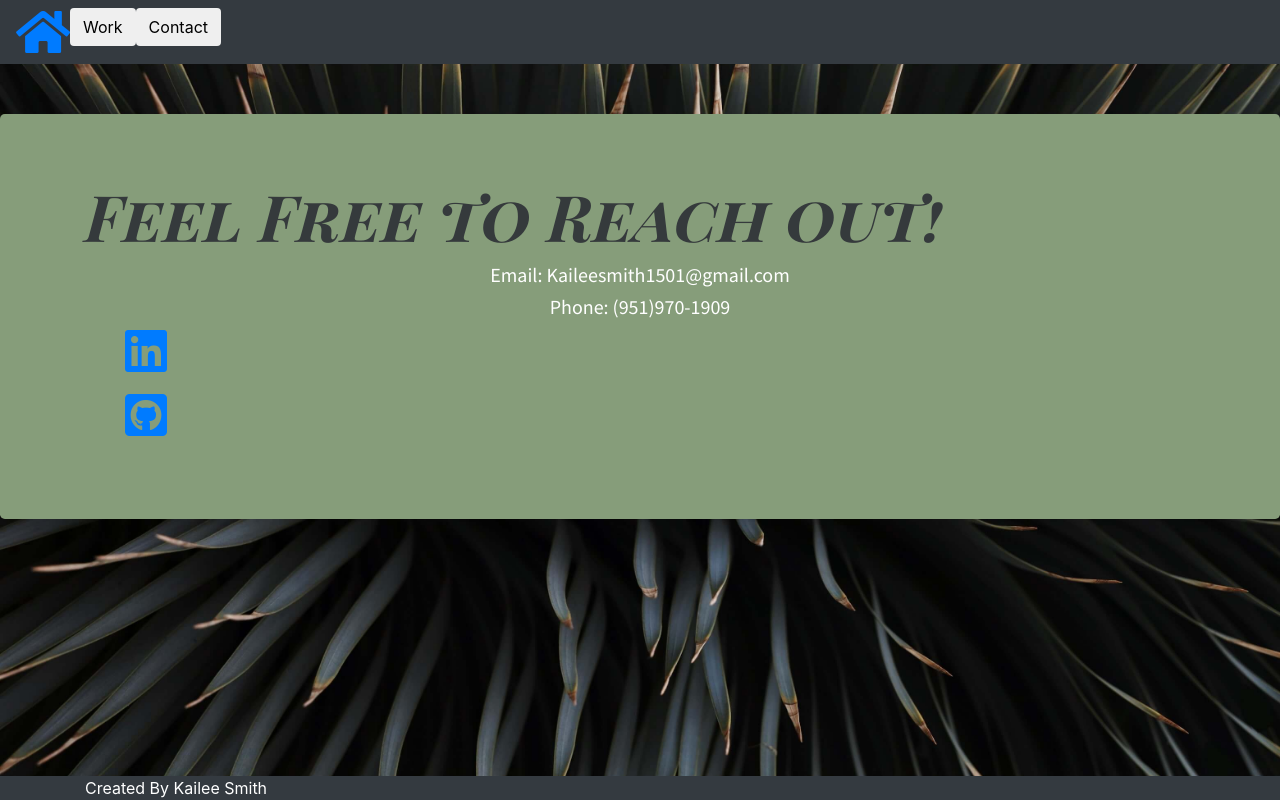
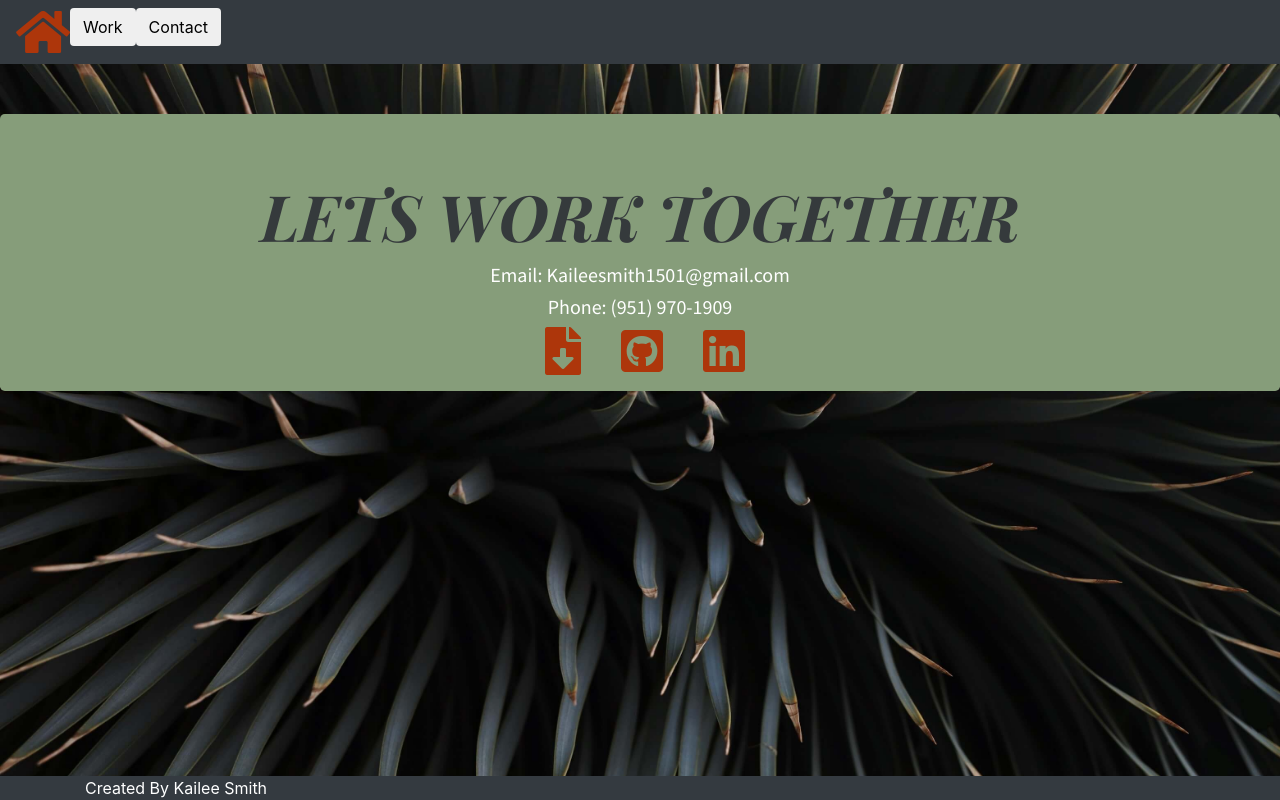
Before and after one commit to kaileesmith/React_Portfolio, a React (Create React App) app: page /contact in a window 1280 px wide. Built offline with nearby package versions, Linux system fonts and the light colour scheme.

Commit message:
added changes to contact page and fixed styling

```diff
--- a/src/App.css
+++ b/src/App.css
@@ -71,3 +71,15 @@ h5, p{
   margin-bottom: 0px;
 
 }
+ul{
+  float: right;
+}
+.contactTitle{
+  text-align: center;
+}
+.links{
+  padding-right: 450px;
+}
+.fab, .fas{
+  color: #AD360B;
+}
--- a/src/Components/Card/ContactContainer.js
+++ b/src/Components/Card/ContactContainer.js
@@ -5,21 +5,25 @@ const ContactContainer = () => {
         <div className= "contactCont">
                 <div className="jumbotron">
                     <div class="container">
-                    <h4 className="contactTitle">Feel Free to Reach out!</h4>
-                        <main className="col-md-12">
+                        <h4 className="contactTitle">LETS WORK TOGETHER</h4>
+                        <main>
                             <h5>Email: Kaileesmith1501@gmail.com</h5>
-                        <h5>Phone: (951)970-1909</h5>
-                        </main>
+                            <h5>Phone: (951) 970-1909</h5>
+                            <div className="links">
                                 <ul className="linkedin">
                                     <a href="https://www.linkedin.com/in/kaileesmith/" target="_blank" rel="noreferrer"><i className="fab fa-linkedin fa-3x"></i></a>
                                 </ul>
                                 <ul className="github">
                                     <a href="https://www.github.com/kaileesmith" target="_blank" rel="noreferrer"><i className="fab fa-github-square fa-3x"></i></a>
                                 </ul>
+                                <ul>
+                                <a href="" target="_blank" rel="noreferrer"><i className="fas fa-file-download fa-3x"></i></a>
+                                </ul>
+                            </div>
+                        </main>
                     </div>
                 </div>
         </div>
-            // </div>
     )
 }
 
```
Also changed, not shown: 1 other file (tests, documents, lock files or other folders). Lines whose indentation alone changed are shown as unchanged.
